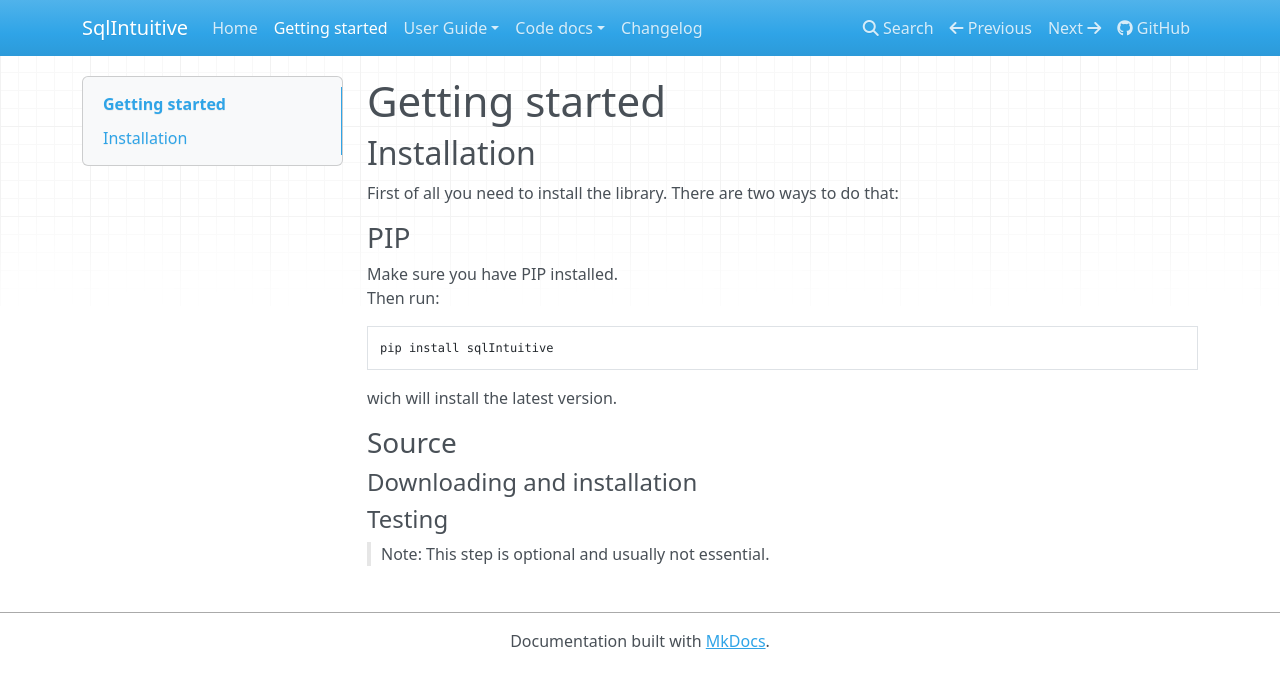
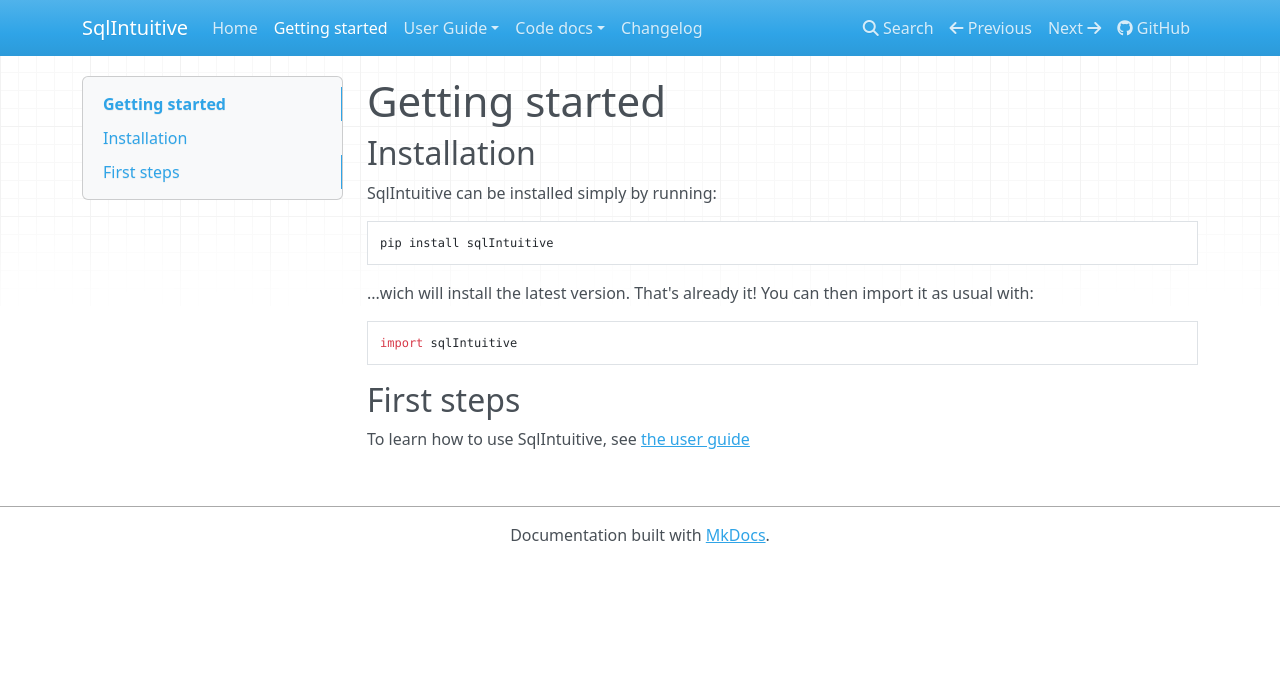
Before and after one commit to einfachIrgendwer0815/SqlIntuitive, an MkDocs documentation site: the page built from docs/gettingStarted.md, in a window 1280 px wide. Shown: the top 688 px of the page. Built offline with MkDocs 1.6.1, drawn with Linux system fonts in a browser that asks for light colours; nearby versions of some CDN libraries.

Commit message:
docs | Edited gettingStarted.md

````diff
--- a/docs/gettingStarted.md
+++ b/docs/gettingStarted.md
@@ -1,21 +1,16 @@
 # Getting started
 
 ## Installation
-First of all you need to install the library. There are two ways to do that:
 
-### PIP
-Make sure you have PIP installed.
-<br>
-Then run:
-```
+SqlIntuitive can be installed simply by running:
+```bash
 pip install sqlIntuitive
 ```
-wich will install the latest version.
+...wich will install the latest version.
+That's already it! You can then import it as usual with:
+```python
+import sqlIntuitive
+```
 
-### Source
-
-#### Downloading and installation
-
-#### Testing
-
-> Note: This step is optional and usually not essential.
+## First steps
+To learn how to use SqlIntuitive, see [the user guide](userGuide/overview.md)
````
